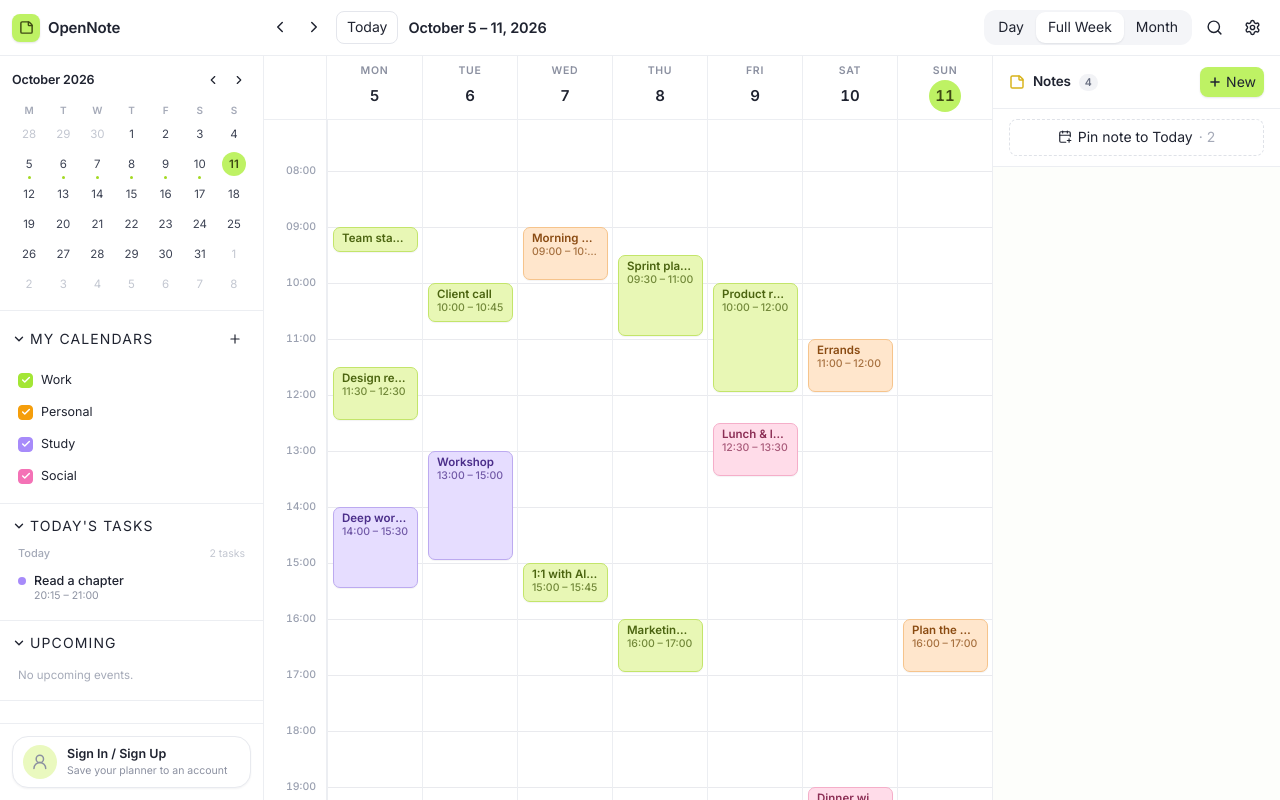
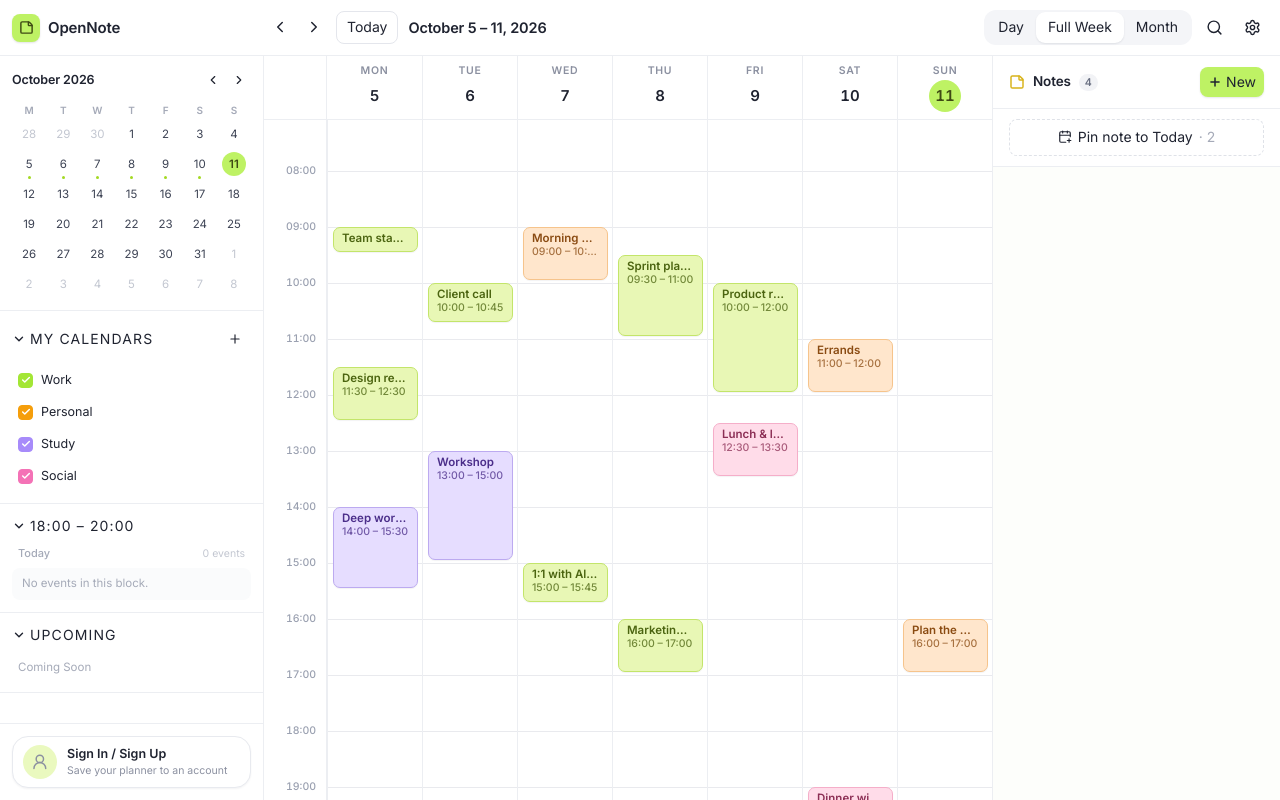
Before and after one commit to LaunchlyST/OpenNote., a React (Vite) app: page / in a window 1280 px wide. Built offline with nearby package versions, Linux system fonts and the light colour scheme.

Commit message:
Add auto-advancing 2-hour sidebar time blocks and Coming Soon placeholder

```diff
--- a/src/components/Sidebar.tsx
+++ b/src/components/Sidebar.tsx
@@ -7,10 +7,10 @@ import {
   dateKey,
   formatClock,
   isSameDay,
-  monthShort,
   relativeDayLabel,
-  weekdayShort,
+  startOfDay,
 } from '../lib/date'
+import { BLOCK_MS, blockStartOf, eventsInBlock } from '../lib/block'
 import { cn } from '../lib/id'
 import { useNow } from '../hooks'
 import { IconButton, Section } from './ui'
@@ -136,101 +136,36 @@ function CalendarRow({ calendar }: { calendar: Calendar }) {
 }
 
 export function Sidebar() {
-  const { calendars, events, selectedDate, addCalendar } = useApp()
-  const now = useNow(60_000)
+  const { calendars, events, selectedDate, addCalendar, settings } = useApp()
+  // Tick twice a minute so the visible block advances on its own.
+  const now = useNow(30_000)
 
-  const todayEvents = useMemo(() => {
-    const visible = new Set(calendars.filter((c) => c.visible).map((c) => c.id))
-    return events
-      .filter(
-        (e) => visible.has(e.calendarId) && isSameDay(new Date(e.start), selectedDate),
-      )
-      .sort((a, b) => a.start.localeCompare(b.start))
-  }, [events, calendars, selectedDate])
+  // The block view follows "today" by default — including across midnight,
+  // where it switches to the new day and the blocks reset to 00:00–02:00.
+  // Picking another day (mini calendar, arrows) pins the view to that day.
+  const [followToday, setFollowToday] = useState(true)
+  const prevDayRef = useRef(dateKey(now))
+  useEffect(() => {
+    const k = dateKey(now)
+    const rolled = prevDayRef.current !== k
+    prevDayRef.current = k
+    if (rolled) return
+    if (followToday && !isSameDay(selectedDate, now)) setFollowToday(false)
+  }, [now, selectedDate, followToday])
 
-  const viewingToday = isSameDay(selectedDate, now)
-  const dayKey = dateKey(selectedDate)
+  const realToday = startOfDay(now)
+  const effectiveDay = followToday ? realToday : selectedDate
 
-  // Start of the current 2-hour block (e.g. 10:00–12:00).
-  const periodStart = useMemo(() => {
-    const d = new Date(now)
-    d.setHours(Math.floor(d.getHours() / 2) * 2, 0, 0, 0)
-    return d.getTime()
-  }, [now])
+  // Start of the current 2-hour block (00:00–02:00, 02:00–04:00, …).
+  const blockStart = useMemo(() => blockStartOf(now), [now])
+  const blockEnd = blockStart + BLOCK_MS
 
-  // On the current day, hide tasks from earlier blocks so users can't
-  // scroll back — only the current 2-hour period and upcoming tasks show.
-  // On any other date, show every task with free scrolling.
-  const visibleTasks = useMemo(
-    () =>
-      viewingToday
-        ? todayEvents.filter((e) => new Date(e.end).getTime() > periodStart)
-        : todayEvents,
-    [todayEvents, viewingToday, periodStart],
+  const blockEvents = useMemo(
+    () => eventsInBlock(events, calendars, effectiveDay, blockStart),
+    [events, calendars, effectiveDay, blockStart],
   )
 
-  // First task that is still ongoing or upcoming — the auto-scroll target.
-  const currentTaskId = useMemo(
-    () =>
-      visibleTasks.find((e) => new Date(e.end).getTime() > now.getTime())
-        ?.id ?? null,
-    [visibleTasks, now],
-  )
-
-  const tasksRef = useRef<HTMLDivElement | null>(null)
-  const userScrolledRef = useRef(false)
-  const suppressRef = useRef(false)
-
-  const scrollToCurrent = () => {
-    const el = tasksRef.current
-    if (!el) return
-    const target =
-      currentTaskId != null
-        ? el.querySelector<HTMLElement>(`[data-task="${currentTaskId}"]`)
-        : null
-    suppressRef.current = true
-    el.scrollTop = target ? target.offsetTop : 0
-    window.setTimeout(() => {
-      suppressRef.current = false
-    }, 120)
-  }
-
-  const handleTasksScroll = () => {
-    if (suppressRef.current) {
-      suppressRef.current = false
-      return
-    }
-    userScrolledRef.current = true
-  }
-
-  // Reset and pin to the current period whenever the viewed day changes.
-  useEffect(() => {
-    userScrolledRef.current = false
-    scrollToCurrent()
-    // eslint-disable-next-line react-hooks/exhaustive-deps
-  }, [dayKey])
-
-  // Keep the current period pinned as time passes, unless the user
-  // has manually scrolled forward through upcoming tasks.
-  const minuteKey = Math.floor(now.getTime() / 60_000)
-  useEffect(() => {
-    if (viewingToday && !userScrolledRef.current) scrollToCurrent()
-    // eslint-disable-next-line react-hooks/exhaustive-deps
-  }, [minuteKey])
-
-  const upcoming = useMemo(() => {
-    const visible = new Set(calendars.filter((c) => c.visible).map((c) => c.id))
-    return events
-      .filter(
-        (e) =>
-          visible.has(e.calendarId) &&
-          new Date(e.start).getTime() >=
-            new Date(now).setHours(0, 0, 0, 0) &&
-          dateKey(new Date(e.start)) !== dateKey(selectedDate),
-      )
-      .sort((a, b) => a.start.localeCompare(b.start))
-      .slice(0, 6)
-  }, [events, calendars, now, selectedDate])
+  const rangeLabel = `${formatClock(new Date(blockStart), settings.hour12, false)} – ${formatClock(new Date(blockEnd), settings.hour12, false)}`
 
   return (
     <aside className="flex h-full w-[264px] shrink-0 flex-col border-r border-[#eceef2] bg-white">
@@ -257,64 +192,31 @@ export function Sidebar() {
           </div>
         </Section>
 
-        <Section title="Today's tasks">
+        <Section title={rangeLabel}>
           <div className="mb-1.5 flex items-baseline justify-between px-1.5">
             <span className="text-[11px] font-medium text-[#a5aab8]">
-              {relativeDayLabel(selectedDate, now)}
+              {relativeDayLabel(effectiveDay, now)}
             </span>
             <span className="text-[10.5px] text-[#c3c7d1]">
-              {todayEvents.length}{' '}
-              {todayEvents.length === 1 ? 'task' : 'tasks'}
+              {blockEvents.length}{' '}
+              {blockEvents.length === 1 ? 'event' : 'events'}
             </span>
           </div>
-          <div
-            ref={tasksRef}
-            onScroll={handleTasksScroll}
-            className="scroll-area relative max-h-[248px] space-y-0.5 overflow-y-auto"
-          >
-            {visibleTasks.map((e) => (
-              <div key={e.id} data-task={e.id}>
-                <EventRow event={e} />
-              </div>
+          <div className="space-y-0.5">
+            {blockEvents.map((e) => (
+              <EventRow key={e.id} event={e} />
             ))}
-            {todayEvents.length === 0 && (
+            {blockEvents.length === 0 && (
               <p className="rounded-lg bg-[#fafbfc] px-2.5 py-2 text-[11.5px] leading-snug text-[#a5aab8]">
-                Nothing scheduled. Click a time slot to add something.
-              </p>
-            )}
-            {todayEvents.length > 0 && visibleTasks.length === 0 && (
-              <p className="rounded-lg bg-[#fafbfc] px-2.5 py-2 text-[11.5px] leading-snug text-[#a5aab8]">
-                You&apos;re all caught up for today.
+                No events in this block.
               </p>
             )}
           </div>
         </Section>
 
         <Section title="Upcoming">
-          <div className="space-y-0.5">
-            {upcoming.map((e, i) => {
-              const d = new Date(e.start)
-              const prev = i > 0 ? new Date(upcoming[i - 1].start) : null
-              const showDay = !prev || dateKey(prev) !== dateKey(d)
-              return (
-                <div key={e.id}>
-                  {showDay && (
-                    <div className="px-1.5 pb-0.5 pt-2 text-[10px] font-semibold uppercase tracking-[0.06em] text-[#b6bbc7]">
-                      {weekdayShort(d)}, {monthShort(d)} {d.getDate()}
-                    </div>
-                  )}
-                  <EventRow event={e} />
-                </div>
-              )
-            })}
-            {upcoming.length === 0 && (
-              <p className="px-1.5 py-1 text-[11.5px] text-[#a5aab8]">
-                No upcoming events.
-              </p>
-            )}
-          </div>
+          <p className="px-1.5 py-1 text-[11.5px] text-[#a5aab8]">Coming Soon</p>
         </Section>
-
       </div>
 
       <div className="shrink-0 border-t border-[#eceef2] px-3 py-3">
--- /dev/null
+++ b/src/lib/block.ts
@@ -0,0 +1,38 @@
+import type { Calendar, CalendarEvent } from './types'
+import { isSameDay } from './date'
+
+/** Length of one sidebar time block: 2 hours. */
+export const BLOCK_MS = 2 * 60 * 60 * 1000
+
+/**
+ * Start timestamp (ms) of the 2-hour block containing `now`.
+ * Blocks run 00:00–02:00, 02:00–04:00, …, 22:00–00:00.
+ */
+export function blockStartOf(now: Date): number {
+  const d = new Date(now)
+  d.setHours(Math.floor(d.getHours() / 2) * 2, 0, 0, 0)
+  return d.getTime()
+}
+
+/**
+ * Events from visible calendars that are scheduled within the 2-hour block
+ * starting at `blockStart` on the given day. An event counts when it overlaps
+ * the block at all (e.g. a 09:00–09:30 event shows in the 08:00–10:00 block).
+ */
+export function eventsInBlock(
+  events: CalendarEvent[],
+  calendars: Calendar[],
+  day: Date,
+  blockStart: number,
+): CalendarEvent[] {
+  const visible = new Set(calendars.filter((c) => c.visible).map((c) => c.id))
+  const blockEnd = blockStart + BLOCK_MS
+  return events
+    .filter((e) => visible.has(e.calendarId))
+    .filter((e) => {
+      const s = new Date(e.start).getTime()
+      const en = new Date(e.end).getTime()
+      return isSameDay(new Date(s), day) && s < blockEnd && en > blockStart
+    })
+    .sort((a, b) => a.start.localeCompare(b.start))
+}
```
